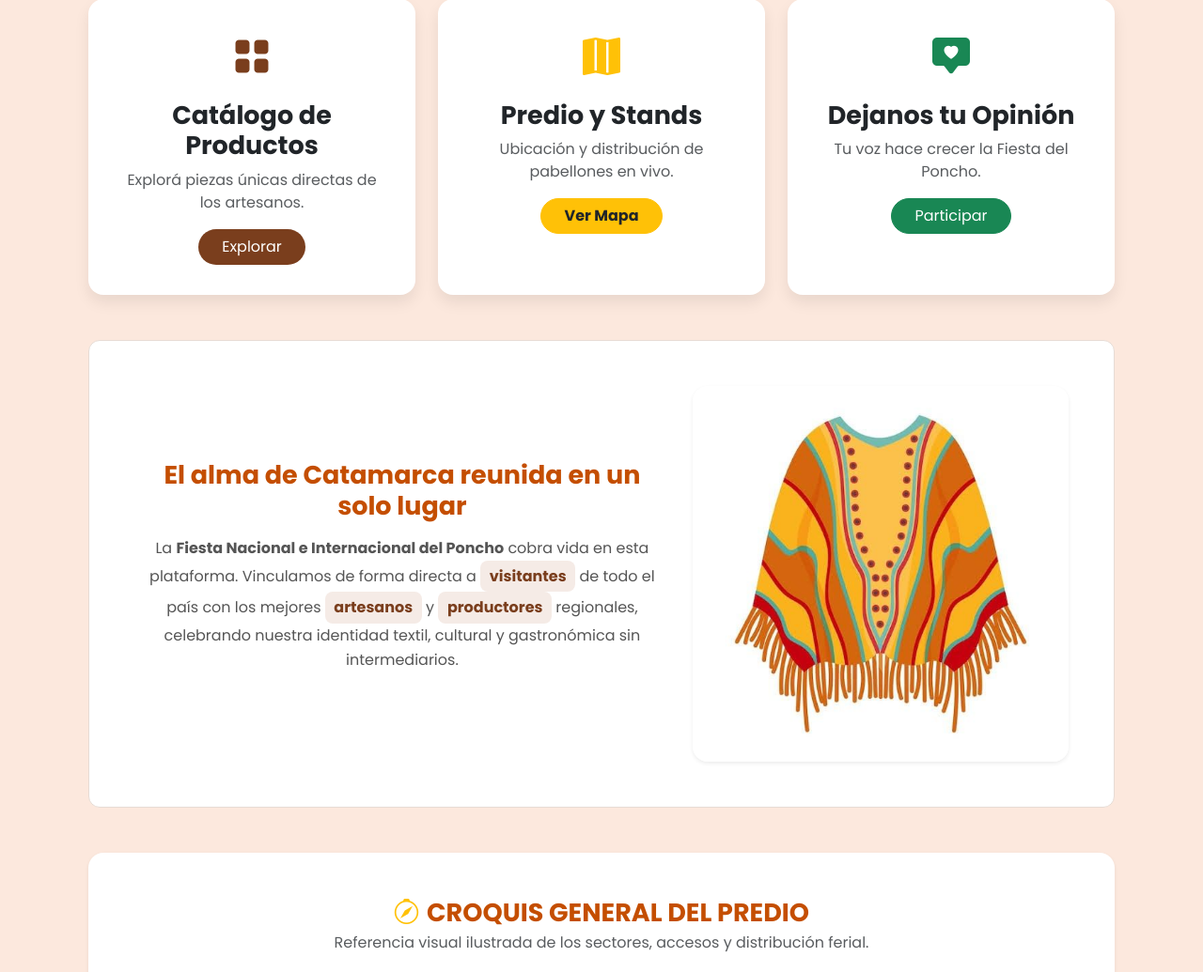
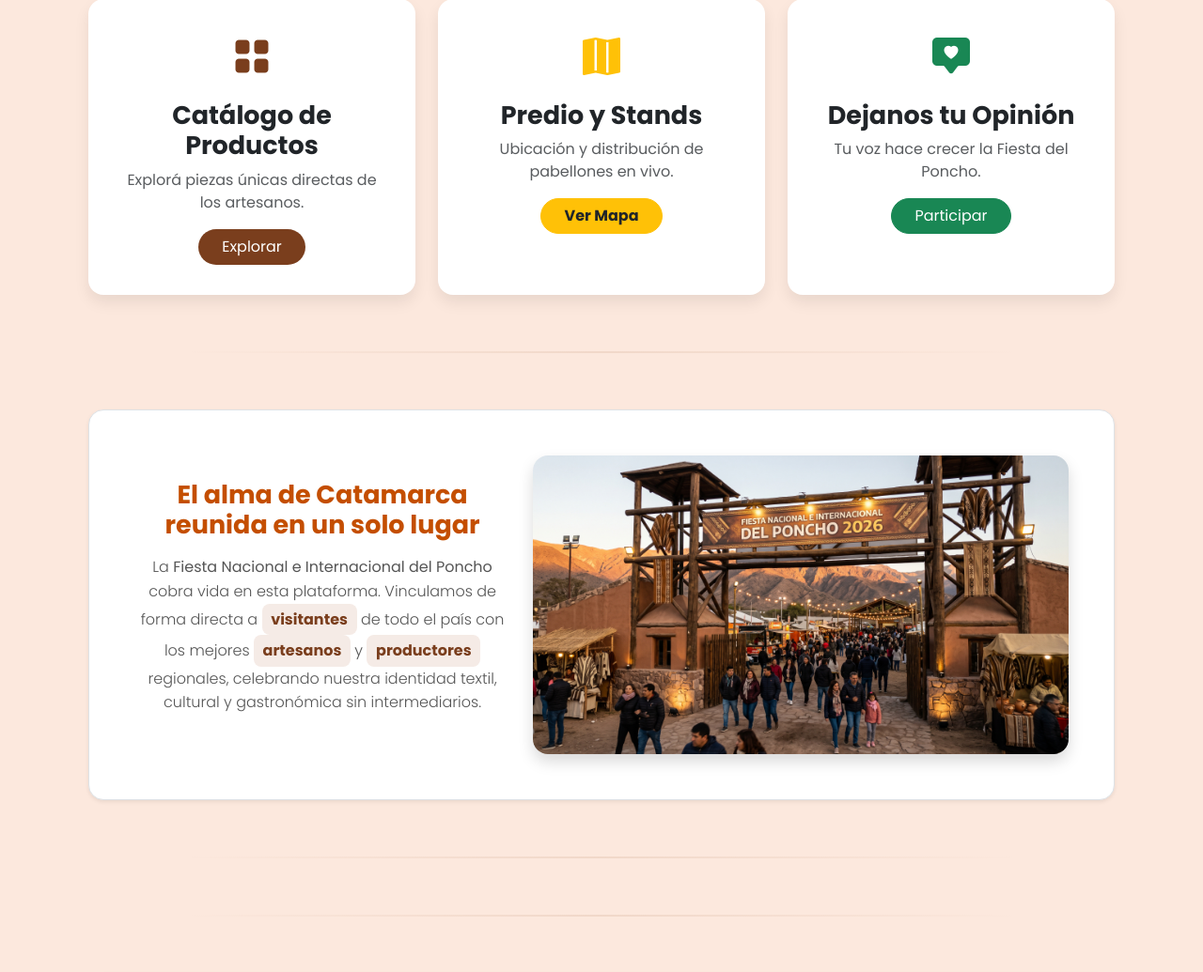
Before and after one commit to J0C4P/TPLaboratorio-Programacion3, a Django app: page / in a window 1280 px wide. Shown: the part 664-1699 px from the top of the page at 94% size. Run offline with Django 5.2, Linux system fonts and the light colour scheme; data that the repository does not hold is empty.

Commit message:
Cambio imagen portada y separadores

```diff
--- a/Django/ponchoVirtual/ponchoVirtual/apps/productos/views.py
+++ b/Django/ponchoVirtual/ponchoVirtual/apps/productos/views.py
@@ -157,7 +157,6 @@ def reporte_artesanos_rubro_pdf(request):
 
 
 # Vista empleada para el carrousel de portada y mapa
-
 def vista_portada(request):
     # 1. Obtenemos los productos para alimentar el carrusel de la portada
     try:
@@ -175,7 +174,7 @@ def vista_portada(request):
 
     datos_mapa = {p: {"stands": []} for p in pabellones_validos}
 
-    # 3. Traemos todos los stands y aplicamos el mapeo blindado (incluyendo la C)
+    # 3. Traemos todos los stands y aplicamos el mapeo blindado
     stands = Stand.objects.select_related('artesano', 'artesano__emprendimiento').order_by('numero')
 
     for s in stands:
--- a/Django/ponchoVirtual/ponchoVirtual/apps/usuarios/views.py
+++ b/Django/ponchoVirtual/ponchoVirtual/apps/usuarios/views.py
@@ -59,13 +59,12 @@ def portada(request):
         "Pabellón D: Orfebreria y Joyeria": {"lat": -28.4475, "lng": -65.7576, "stands": []},
     }
 
-    # Traemos todos los stands con su artesano y emprendimiento en vivo
+    # Traemos todos los stands con su artesano y emprendimiento
     stands_db = Stand.objects.select_related('artesano__emprendimiento').order_by('numero')
 
     for st in stands_db:
         zona_texto = (st.zona or "").upper()
 
-        # Mapeamos según la letra del pabellón
         if "B" in zona_texto:
             destino = "Pabellón B: Cerámica"
         elif "C" in zona_texto:
@@ -97,7 +96,7 @@ def portada(request):
             "rubro": emp_rubro
         })
 
-    # Pasamos el diccionario directo (Django se encarga de serializarlo en el template)
+    # Pasamos el diccionario directo
     contexto = {
         "datos_mapa": pabellones_dict,
     }
--- a/Django/ponchoVirtual/ponchoVirtual/static/css/Estilo_Portada.css
+++ b/Django/ponchoVirtual/ponchoVirtual/static/css/Estilo_Portada.css
@@ -76,3 +76,11 @@ h1{
     line-height: 1.6;
     color: #555555;
 }
+
+.separador-poncho {
+    border: 0;
+    height: 2px;
+    background: linear-gradient(to right, rgba(139, 69, 19, 0), rgba(139, 69, 19, 0.4), rgba(139, 69, 19, 0));
+    margin: 60px auto;
+    width: 80%;
+}
--- a/Django/ponchoVirtual/ponchoVirtual/static/css/Estilo_mapa.css
+++ b/Django/ponchoVirtual/ponchoVirtual/static/css/Estilo_mapa.css
@@ -1,6 +1,10 @@
-.leaflet-popup-content-wrapper { border-radius: 12px; padding: 4px; }
-.leaflet-popup-content { margin: 10px 14px; line-height: 1.4; }
-        /* Contenedor del edificio / pabellón */
+.leaflet-popup-content-wrapper {
+    border-radius: 12px; padding: 4px;
+}
+.leaflet-popup-content {
+    margin: 10px 14px; line-height: 1.4;
+}
+
 .custom-pabellon-marker {
     background: transparent;
     border: none;
--- a/Django/ponchoVirtual/ponchoVirtual/templates/base/portada.html
+++ b/Django/ponchoVirtual/ponchoVirtual/templates/base/portada.html
@@ -5,97 +5,10 @@
 {% block estilos %}
     <link rel="stylesheet" href="{% static 'css/Estilo_general.css' %}">
     <link rel="stylesheet" href="{% static 'css/Estilo_Portada.css' %}">
+    <link rel="stylesheet" href="{% static 'css/Estilo_mapa.css' %}">
     <link rel="stylesheet" href="https://cdn.jsdelivr.net/npm/bootstrap-icons@1.11.3/font/bootstrap-icons.min.css">
     <link rel="stylesheet" href="https://unpkg.com/leaflet@1.9.4/dist/leaflet.css" />
-    <style>
-        .leaflet-popup-content-wrapper { border-radius: 12px; padding: 4px; }
-        .leaflet-popup-content { margin: 10px 14px; line-height: 1.4; }
-        /* Contenedor del edificio / pabellón */
-.custom-pabellon-marker {
-    background: transparent;
-    border: none;
-}
 
-.pabellon-edificio {
-    background: #ffffff;
-    border: 2px solid #8B4513;
-    border-radius: 8px;
-    width: 170px;
-    box-shadow: 0 4px 12px rgba(0, 0, 0, 0.25);
-    overflow: hidden;
-    transition: transform 0.2s ease, box-shadow 0.2s ease;
-    cursor: pointer;
-}
-
-.pabellon-edificio:hover {
-    transform: scale(1.04);
-    box-shadow: 0 6px 16px rgba(0, 0, 0, 0.35);
-}
-
-/* Cabecera del pabellón */
-.pabellon-techo {
-    background: #8B4513;
-    color: #ffffff;
-    padding: 3px 6px;
-    display: flex;
-    justify-content: space-between;
-    align-items: center;
-    font-size: 11px;
-    font-weight: bold;
-}
-
-.pabellon-resumen {
-    background: rgba(255, 255, 255, 0.2);
-    border-radius: 4px;
-    padding: 1px 4px;
-    font-size: 9px;
-}
-
-/* Grilla interior con los cuadritos de los stands */
-.pabellon-planta {
-    padding: 6px;
-    display: grid;
-    grid-template-columns: repeat(4, 1fr);
-    gap: 4px;
-    background: #faf6f0;
-}
-
-/* Cuadrito chico de stand individual */
-.stand-cuadro {
-    height: 26px;
-    display: flex;
-    align-items: center;
-    justify-content: center;
-    border-radius: 4px;
-    font-size: 9px;
-    font-weight: bold;
-    border-width: 1.5px;
-    border-style: solid;
-    transition: filter 0.15s ease;
-}
-
-.stand-cuadro:hover {
-    filter: brightness(0.9);
-}
-
-/* Stand disponible (verde) */
-.stand-cuadro-libre {
-    background-color: #d1fae5;
-    border-color: #10b981;
-    color: #065f46;
-}
-
-/* Stand ocupado (rojo) */
-.stand-cuadro-ocupado {
-    background-color: #fee2e2;
-    border-color: #ef4444;
-    color: #991b1b;
-}
-
-.stand-num {
-    pointer-events: none;
-}
-    </style>
 {% endblock %}
 
 {% block barra_nav %}
@@ -194,22 +107,25 @@
         </div>
     </div>
 
+<hr class="separador-poncho">
 
-    <div class="container my-4">
-        <div class="seccion-bienvenida-artesanal mb-4">
+    <div class="container my-5">
+    <div class="seccion-bienvenida-artesanal p-4 p-md-5 bg-white rounded-4 shadow-sm border">
         <div class="row align-items-center g-4">
-                <div class="col-12 col-md-7">
+            <div class="col-12 col-lg-5 text-center text-lg-start">
                 <h3 class="h3 mb-3 fw-bold texto-marron-principal">El alma de Catamarca reunida en un solo lugar</h3>
-                    <p class="texto-destacado-artesanal">
+                <p class="texto-destacado-artesanal lead fs-6">
                     La <strong>Fiesta Nacional e Internacional del Poncho</strong> cobra vida en esta plataforma. Vinculamos de forma directa a <span class="badge-keyword">visitantes</span> de todo el país con los mejores <span class="badge-keyword">artesanos</span> y <span class="badge-keyword">productores</span> regionales, celebrando nuestra identidad textil, cultural y gastronómica sin intermediarios.
                 </p>
             </div>
-                <div class="col-12 col-md-5 text-center">
-                    <img src="{% static 'img/portada 1.jpg' %}" alt="Poncho Catamarqueño" class="img-fluid rounded-4 shadow-sm">
+            <div class="col-12 col-lg-7 text-center">
+                <img src="{% static 'img/portada 1.jpg' %}" alt="Poncho Catamarqueño" class="img-fluid rounded-4 shadow w-100" style="max-height: 380px; object-fit: cover;">
             </div>
         </div>
     </div>
 </div>
+
+<hr class="separador-poncho">
 
     {% if productos_destacados %}
     <div class="container my-5">
@@ -252,6 +168,8 @@
     </div>
     {% endif %}
 
+<hr class="separador-poncho">
+
     <div class="container my-5" id="mapa">
         <div class="card border-0 shadow-sm rounded-4 p-4 p-md-5 bg-white">
             <div class="mb-4">
@@ -265,6 +183,8 @@
             </div>
         </div>
     </div>
+
+<hr class="separador-poncho">
 
     <section id="UBICACION" class="container my-5 text-center">
         <div class="d-flex justify-content-between align-items-center mb-3">
@@ -280,6 +200,8 @@
 
         <div id="map-pabellones" style="height: 520px; width: 100%; border-radius: 16px; box-shadow: 0 4px 14px rgba(0,0,0,0.15); border: 2px solid #e0e0e0;"></div>
     </section>
+
+<hr class="separador-poncho">
 
     <div class="container my-5">
         <div class="col-12 col-md-9 mx-auto bg-white p-5 rounded-4 shadow-sm border" id="calificacion">
```
Also changed, not shown: Django/ponchoVirtual/ponchoVirtual/static/img/portada 1.jpg. Lines whose indentation alone changed are shown as unchanged.
